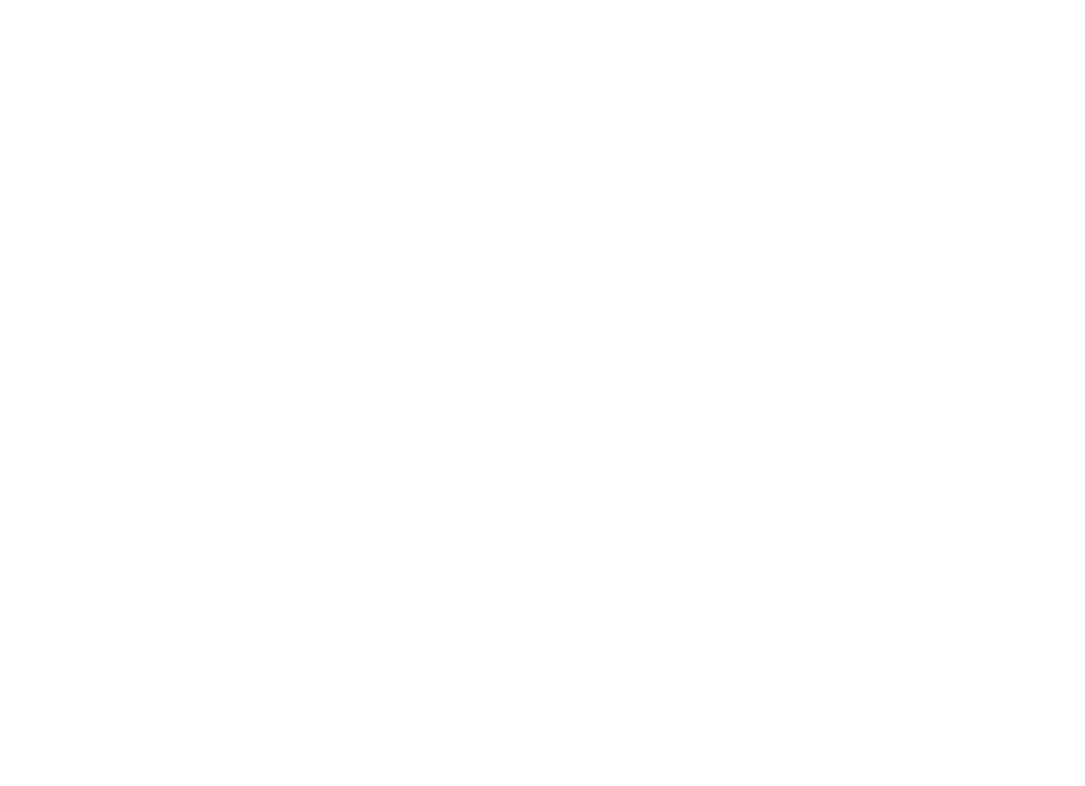
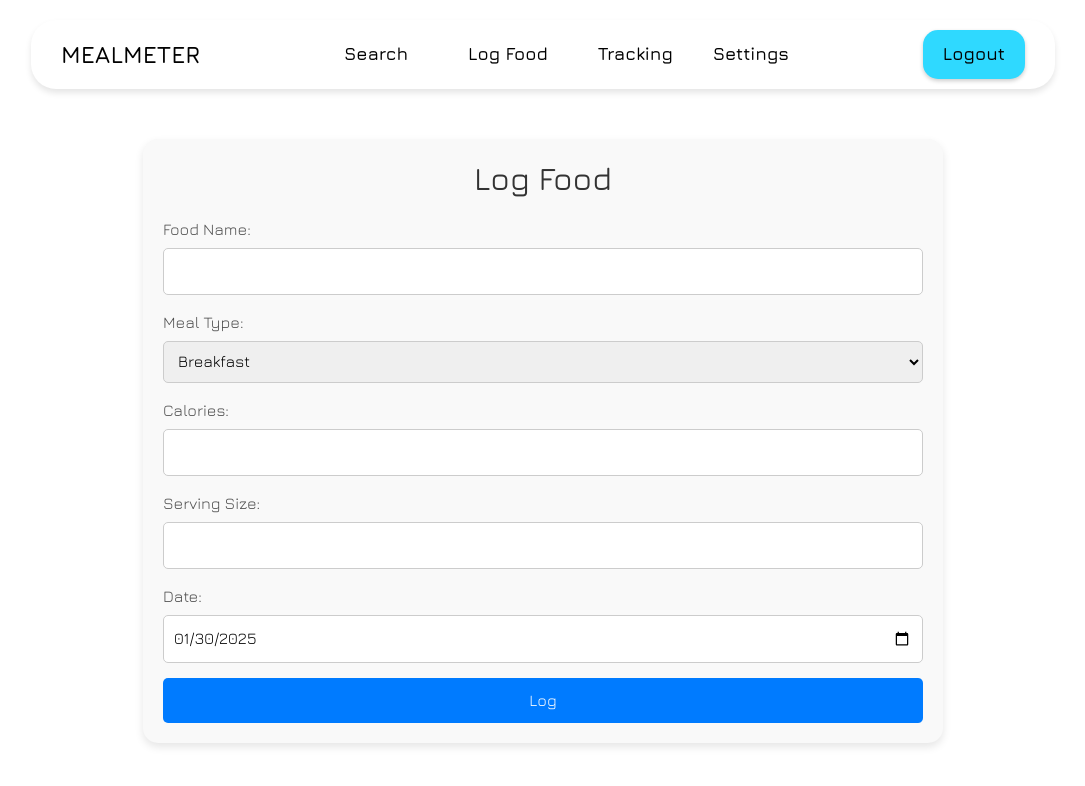
Before and after one commit to victor-alago/mealmeter_web, a React (Create React App) app in the folder frontend/: page /log-food in a window 1280 px wide. Before the commit this address had no page. Shown: the top 786 px of the page, without its empty margins (97-1182 px from the left). Built offline with nearby package versions, Linux system fonts and the light colour scheme.

Commit message:
feat: Added Food Log Page

```diff
--- a/frontend/src/App.js
+++ b/frontend/src/App.js
@@ -7,6 +7,7 @@
 import SetupPage from "./pages/SetupPage";
 import ProfilePage from "./pages/ProfilePage";
 import SearchPage from "./pages/SearchPage";
+import LogFoodPage from "./pages/LogFoodPage";
 
 const App = () => {
   return (
@@ -19,6 +20,7 @@
         <Route path="/setup" element={<SetupPage />} />
         <Route path="/profile" element={<ProfilePage />} />
         <Route path="/search" element={<SearchPage />} />
+        <Route path="/log-food" element={<LogFoodPage />} />
       </Routes>
     </Router>
   );
--- /dev/null
+++ b/frontend/src/assets/css/LogFoodPage.module.css
@@ -0,0 +1,65 @@
+.container {
+    max-width: 800px;
+    margin: 50px auto;
+    padding: 20px;
+    background-color: #f9f9f9;
+    border-radius: 15px;
+    box-shadow: 0 4px 8px rgba(0, 0, 0, 0.1);
+    font-family: 'Jura', sans-serif;
+}
+
+.title {
+    text-align: center;
+    font-size: 2rem;
+    margin-bottom: 20px;
+    color: #333;
+}
+
+.form {
+    display: flex;
+    flex-direction: column;
+    gap: 15px;
+}
+
+.formGroup {
+    display: flex;
+    flex-direction: column;
+    gap: 5px;
+}
+
+input[type="text"],
+input[type="number"],
+input[type="date"],
+select {
+    padding: 10px;
+    border: 1px solid #ccc;
+    border-radius: 5px;
+    font-size: 1rem;
+}
+
+.submitButton {
+    padding: 10px 20px;
+    background-color: #007bff;
+    color: white;
+    border: none;
+    border-radius: 5px;
+    cursor: pointer;
+    font-size: 1rem;
+    transition: background-color 0.3s ease;
+}
+
+.submitButton:hover {
+    background-color: #0056b3;
+}
+
+.errorMessage {
+    color: #d9534f;
+    text-align: center;
+    font-weight: bold;
+}
+
+.successMessage {
+    color: #5cb85c;
+    text-align: center;
+    font-weight: bold;
+}
--- a/frontend/src/components/NavbarHome.js
+++ b/frontend/src/components/NavbarHome.js
@@ -21,6 +21,11 @@
         <li className={styles.menuItem}>
           <Link to="/search" className={styles.menuItem}>
             Search
+          </Link>
+        </li>
+        <li className={styles.menuItem}>
+          <Link to="/log-food" className={styles.menuItem}>
+            Log Food
           </Link>
         </li>
         <li className={styles.menuItem}>Tracking</li>
--- /dev/null
+++ b/frontend/src/pages/LogFoodPage.js
@@ -0,0 +1,85 @@
+import React, { useState } from 'react';
+import axios from 'axios';
+import NavbarHome from '../components/NavbarHome';
+import styles from '../assets/css/LogFoodPage.module.css'; // Import CSS Module
+
+const LogFoodPage = () => {
+    const [foodName, setFoodName] = useState('');
+    const [mealType, setMealType] = useState('breakfast');
+    const [calories, setCalories] = useState('');
+    const [servingSize, setServingSize] = useState('');
+    const [date, setDate] = useState(new Date().toISOString().split('T')[0]);
+    const [message, setMessage] = useState('');
+    const [messageType, setMessageType] = useState('');
+
+    const handleSubmit = async (e) => {
+        e.preventDefault();
+        try {
+            const token = localStorage.getItem('token');
+            if (!token) {
+                throw new Error('No authorization token found');
+            }
+
+            const response = await axios.post('http://localhost:8000/food-log/entry', {
+                food_name: foodName,
+                meal_type: mealType,
+                calories: parseFloat(calories),
+                serving_size: servingSize,
+                date: date,
+            }, {
+                headers: {
+                    'Authorization': `Bearer ${token}`,
+                    'Content-Type': 'application/json'
+                },
+            });
+
+            setMessage(response.data.message);
+            setMessageType('success');
+        } catch (error) {
+            console.error('Failed to log food entry:', error);
+            setMessage('Failed to log food entry');
+            setMessageType('error');
+        }
+    };
+
+    return (
+        <>
+            <NavbarHome />
+            <div className={styles.container}>
+                <h1 className={styles.title}>Log Food</h1>
+                <form onSubmit={handleSubmit} className={styles.form}>
+                    <div className={styles.formGroup}>
+                        <label>Food Name:</label>
+                        <input type="text" value={foodName} onChange={(e) => setFoodName(e.target.value)} required />
+                    </div>
+                    <div className={styles.formGroup}>
+                        <label>Meal Type:</label>
+                        <select value={mealType} onChange={(e) => setMealType(e.target.value)}>
+                            <option value="breakfast">Breakfast</option>
+                            <option value="lunch">Lunch</option>
+                            <option value="dinner">Dinner</option>
+                            <option value="snacks">Snacks</option>
+                            <option value="drinks">Drinks</option>
+                        </select>
+                    </div>
+                    <div className={styles.formGroup}>
+                        <label>Calories:</label>
+                        <input type="number" value={calories} onChange={(e) => setCalories(e.target.value)} required />
+                    </div>
+                    <div className={styles.formGroup}>
+                        <label>Serving Size:</label>
+                        <input type="text" value={servingSize} onChange={(e) => setServingSize(e.target.value)} />
+                    </div>
+                    <div className={styles.formGroup}>
+                        <label>Date:</label>
+                        <input type="date" value={date} onChange={(e) => setDate(e.target.value)} required />
+                    </div>
+                    <button type="submit" className={styles.submitButton}>Log</button>
+                </form>
+                {message && <p className={messageType === 'error' ? styles.errorMessage : styles.successMessage}>{message}</p>}
+            </div>
+        </>
+    );
+};
+
+export default LogFoodPage;
```
Also changed, not shown: frontend/src/components/Navbar.js (added, +12 -0 lines).
